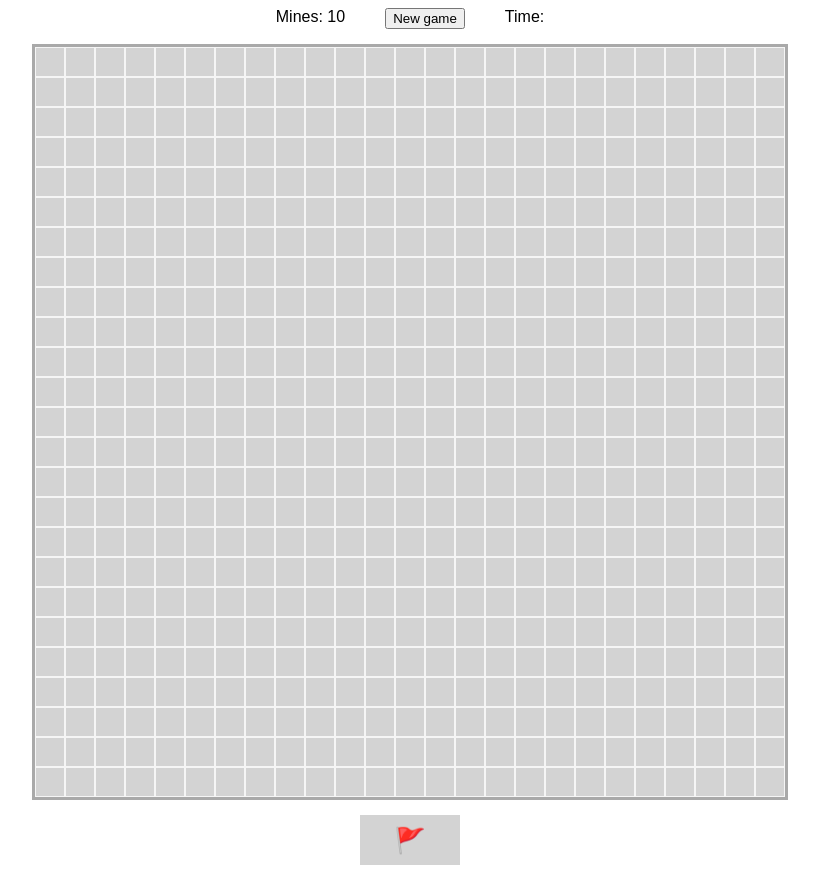
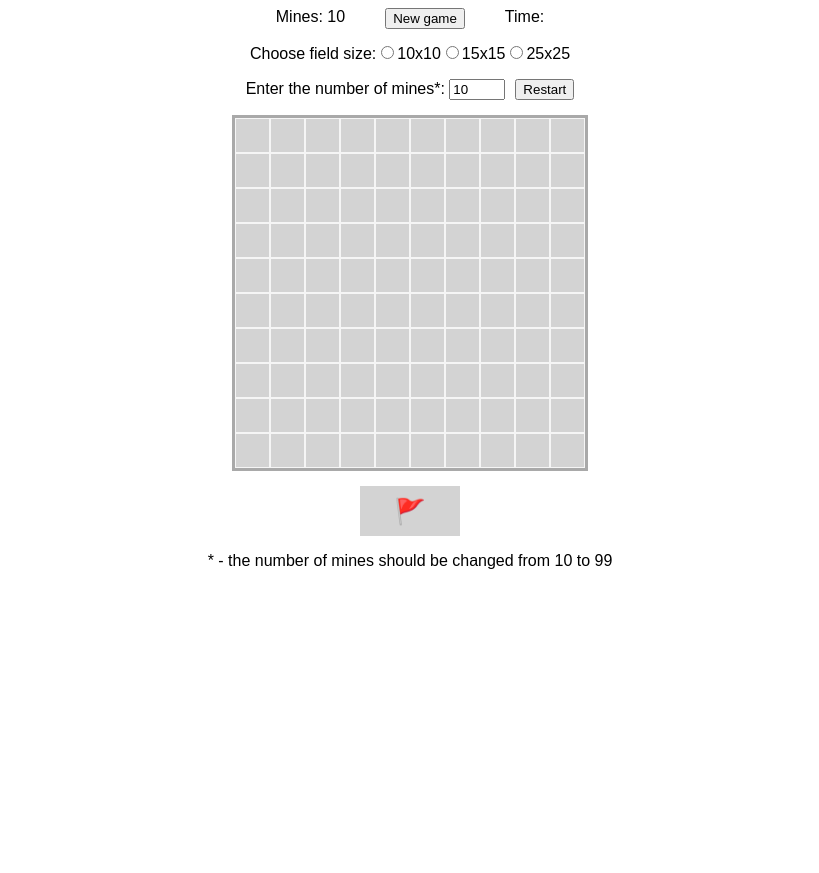
Before and after one commit to Cheeseday/minesweeper, a website built with Parcel: page src/index.html in a window 1280 px wide. Both pictures are taken after a click on the button "New game". Shown: the whole page, without its empty margins (230-1049 px from the left). After the commit the page ends 800 px from the top, so only its background shows below. Built offline with nearby package versions, Linux system fonts and the light colour scheme.

Commit message:
feat: implement ability to change the filed size, implement ability to change the number of mines

```diff
--- a/src/index.js
+++ b/src/index.js
@@ -1,21 +1,23 @@
 const easy = {
+    name: 'easy',
     minesCount: 10,
-    tileSize: 45,
-    fieldSize: [10,10],
+    fieldSize: '10x10',
+}
+const medium = {
+    name: 'medium',
+    minesCount: 40,
+    fieldSize: '15x15',
+}
+const hard = {
+    name: 'hard',
+    minesCount: 99,
+    fieldSize: '25x25',
 }
 
-const medium = {
-    tileSize: 40,
-    fieldSize: [15,15],
-}
+const tileSize = 35;
 
-const hard = {
-    tileSize: 30,
-    fieldSize: [25,25],
-}
-
-let rows = hard.fieldSize[0]; //default value
-let columns = hard.fieldSize[1]; //default value
+let rows;
+let columns;
 
 let board = [];
 let minesLocation = [];
@@ -40,8 +42,7 @@ fill="#000000" stroke="#FFFFFF" stroke-width="0">
 -152 c0 -18 -6 -26 -23 -28 -24 -4 -38 18 -28 44 3 9 15 14 28 12 17 -2 23
 -10 23 -28z"/>
 </g>
-</svg>`;
-
+</svg>`;  //carry on another module
 
 const body = document.body;
 
@@ -58,7 +59,6 @@ const counterLabel = document.createElement('span');
 counterLabel.textContent = 'Mines: ';
 const mineCounter = document.createElement('span');
 mineCounter.classList.add('mine-counter');
-mineCounter.textContent = 10; /////////////////////////////////////////////////////
 mineCounterWrapper.insertAdjacentElement('beforeend', counterLabel);
 mineCounterWrapper.insertAdjacentElement('beforeend', mineCounter);
 //Button for start new game
@@ -75,6 +75,49 @@ const gameField = document.createElement('div');
 gameField.className = 'game-field';
 // gameField.style.width = `${easy.tileSize * easy.fieldSize[0]+ 6}px`;
 
+//Radio for choose field size
+const radioWrapper = document.createElement('div');
+const radioFormLabel = document.createElement('p');
+radioFormLabel.className = 'radio-form-label';
+radioFormLabel.textContent = 'Choose field size: ';
+const radioForm = document.createElement('form');
+radioForm.id = 'radioForm';
+
+let [input, label] = createRadioElement(easy, 'field-size');
+radioForm.insertAdjacentElement('beforeend', input);
+radioForm.insertAdjacentElement('beforeend', label);
+[input, label] = createRadioElement(medium, 'field-size');
+radioForm.insertAdjacentElement('beforeend', input);
+radioForm.insertAdjacentElement('beforeend', label);
+[input, label] = createRadioElement(hard, 'field-size');
+radioForm.insertAdjacentElement('beforeend', input);
+radioForm.insertAdjacentElement('beforeend', label);
+
+radioWrapper.insertAdjacentElement('afterbegin', radioForm);
+radioWrapper.insertAdjacentElement('afterbegin', radioFormLabel);
+
+//Mines counter
+const numberOfMinesWrapper = document.createElement('div');
+const inputMines = document.createElement('input');
+inputMines.type = 'number';
+inputMines.name = 'number-of-mines';
+inputMines.value = 10;
+inputMines.min = 10;
+inputMines.max = 99;
+inputMines.id = 'number-of-mines';
+
+const labelMines = document.createElement('label');
+labelMines.for = `${inputMines.id}`;
+labelMines.textContent = 'Enter the number of mines*: ';
+
+const minesButton = document.createElement('button');
+minesButton.classList.add(...['button', 'mines-button']);
+minesButton.textContent = 'Restart';
+
+numberOfMinesWrapper.insertAdjacentElement('afterbegin', minesButton);
+numberOfMinesWrapper.insertAdjacentElement('afterbegin', inputMines);
+numberOfMinesWrapper.insertAdjacentElement('afterbegin', labelMines);
+
 //Button choose flag
 const flagButtonWrapper = document.createElement('div');
 flagButtonWrapper.className = 'flag-wrapper';
@@ -83,35 +126,54 @@ flagButton.classList.add(...['button', 'button-footer']);
 flagButton.textContent = flagIcon;
 flagButtonWrapper.insertAdjacentElement('afterbegin', flagButton);
 
-body.insertAdjacentElement('afterbegin', header);
+//remark
+const remark = document.createElement('p');
+remark.className = 'remark';
+remark.textContent = '* - the number of mines should be changed from 10 to 99';
+
+body.insertAdjacentElement('beforeend', header);
+body.insertAdjacentElement('beforeend', radioWrapper);
+body.insertAdjacentElement('beforeend', numberOfMinesWrapper);
 body.insertAdjacentElement('beforeend', flagButtonWrapper);
+body.insertAdjacentElement('beforeend', remark);
 
 
 window.onload = function() {
-    displayField(hard);
-    // console.log(rows, columns);
-    insertTiles(hard);
+    startGame();
 }
 
-function displayField(object) {
-    gameField.style.width = `${object.tileSize * object.fieldSize[0] + 6}px`;
-    header.insertAdjacentElement('afterend', gameField);
-    rows = object.fieldSize[0];
-    columns = object.fieldSize[1];
+function startGame() {
+    let tilesOnAbscissaAxis;
+    let tilesOnOrdinateAxis;
+    if(localStorage.getItem('fieldSize')) {
+        [tilesOnAbscissaAxis, tilesOnOrdinateAxis] = localStorage.getItem('fieldSize').split('x');
+    } else {
+        tilesOnAbscissaAxis = 10;
+        tilesOnOrdinateAxis = 10;
+    }
+    displayField(tilesOnAbscissaAxis, tilesOnOrdinateAxis);
+    insertTiles(tilesOnAbscissaAxis, tilesOnOrdinateAxis);
 }
 
-function insertTiles(object) {
+function displayField(xTiles, yTiles) {
+    gameField.style.width = `${tileSize * xTiles + 6}px`;
+    flagButtonWrapper.insertAdjacentElement('beforebegin', gameField);
+    rows = xTiles;
+    columns = yTiles;
+}
+
+function insertTiles(xTiles, yTiles) {
     flagButton.addEventListener('click', setFlag);
     setMines();
 
-    for(let i = 0; i < object.fieldSize[0]; i++) {
+    for(let i = 0; i < xTiles; i++) {
         let row = [];
-        for(let j = 0; j < object.fieldSize[1]; j++){
+        for(let j = 0; j < yTiles; j++){
             const tile = document.createElement('div');
             tile.classList.add(...['tile']);
             tile.id = `${i.toString()}-${j.toString()}`;
-            tile.style.width = `${object.tileSize}px`;
-            tile.style.height = `${object.tileSize}px`;
+            // tile.style.width = `${object.tileSize}px`;
+            // tile.style.height = `${object.tileSize}px`;
             tile.addEventListener('click', clickTile);
             gameField.insertAdjacentElement('beforeend', tile);
             row.push(tile);
@@ -119,10 +181,17 @@ function insertTiles(object) {
         board.push(row);
     }
 }
-console.log(board);
 
 function setMines() {
-    let minesLeft = mineCounter.textContent;
+    let minesLeft;
+    const mines = localStorage.getItem('countOfMines');
+    if(mines) {
+        minesLeft = mines;
+        mineCounter.textContent = mines;
+    } else {
+        minesLeft = 10;
+        mineCounter.textContent = 10;
+    }
     while(minesLeft > 0) {
         let r = Math.floor(Math.random() * rows);
         let c = Math.floor(Math.random() * columns);
@@ -248,3 +317,64 @@ function checkTile(coordX, coordY) {
     }
     return 0;
 }
+
+function newGame() {
+    resetGameToZero();
+    changeMinesCount();
+    startGame();
+}
+
+function resetGameToZero() {
+    board = [];
+    minesLocation = [];
+    tilesClicked = 0;
+
+    flagEnabled = false;
+    gameOver = false;
+
+    gameField.replaceChildren();
+}
+
+function createRadioElement(object, name) {
+    const input = document.createElement('input');
+    input.type = 'radio';
+    input.name = name;
+    let [tilesInWidth, tilesInHeight] = object.fieldSize.split('x');
+    input.value = `${tilesInWidth}x${tilesInHeight}`;
+    input.id = object.name;
+
+    const label = document.createElement('label');
+    label.for = `${input.id}`;
+    label.textContent = input.value;
+    return [input, label];
+}
+
+function changeMinesCount() {
+    if(inputMines.value > 99) {
+        localStorage.setItem('countOfMines', 99);
+        inputMines.value = 99;
+    } else if (inputMines.value < 10) {
+        localStorage.setItem('countOfMines', 10);
+        inputMines.value = 10;
+    } else {
+        localStorage.setItem('countOfMines', inputMines.value);
+    }
+}
+
+//Event listeners
+buttonNewGame.addEventListener('click', newGame);
+
+minesButton.addEventListener('click', () => {
+    changeMinesCount();
+    newGame();
+});
+
+radioForm.addEventListener('click', (event) => {
+    if(event.target.value === '10x10') {
+        localStorage.setItem('fieldSize', event.target.value);
+    } else if(event.target.value === '15x15') {
+        localStorage.setItem('fieldSize', event.target.value);
+    } else if(event.target.value === '25x25') {
+        localStorage.setItem('fieldSize', event.target.value);
+    }
+});
--- a/src/style.css
+++ b/src/style.css
@@ -53,11 +53,11 @@ body {
     justify-content: center;
     align-items: center;
 
-    /* width: 30px;
-    height: 30px; */
+    width: 35px;
+    height: 35px;
     border: 1.5px solid #f5f5f5;
 
-    font-size: 28px;
+    font-size: 26px;
     font-weight: 700;
 }
 
@@ -98,3 +98,15 @@ body {
 .number-8 {
     color: #808080;
 }
+
+#radioForm {
+    display: inline-block;
+}
+
+.radio-form-label {
+    display: inline-block;
+}
+
+.mines-button {
+    margin-left: 10px;
+}
```
